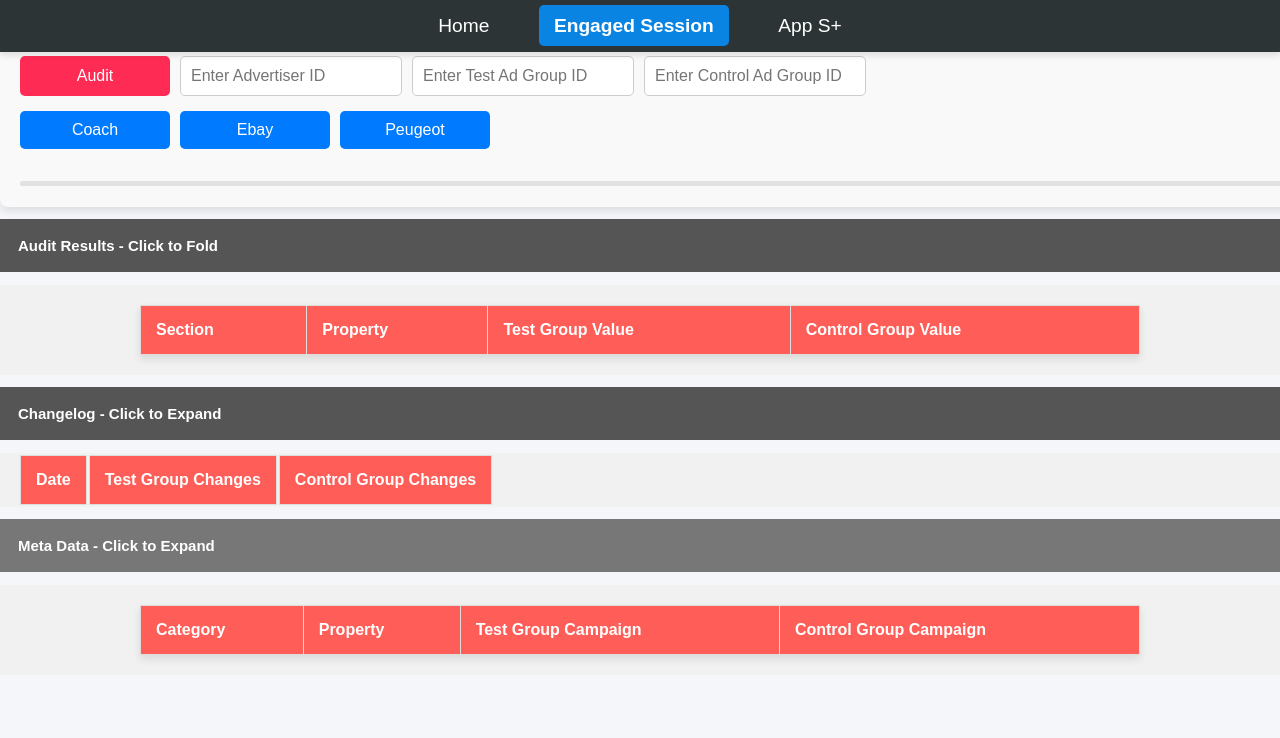
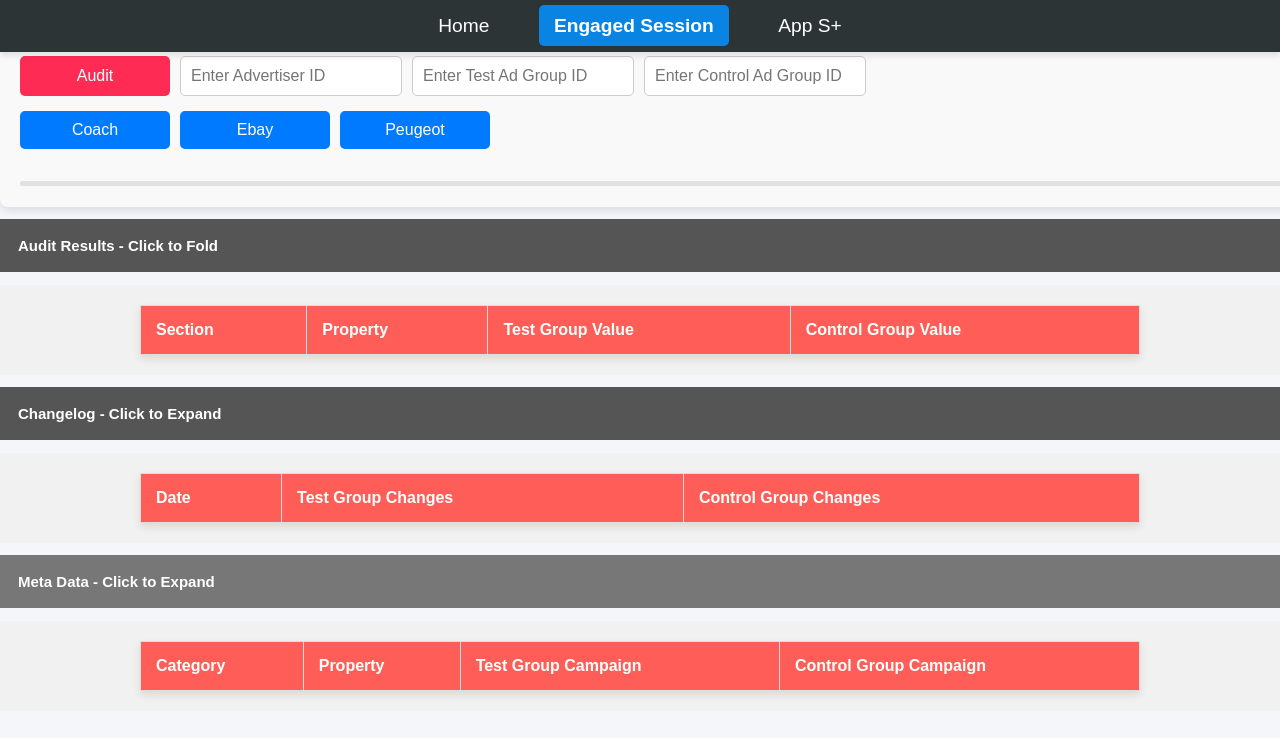
Before and after one commit to yukfang/AuditTool, a website: page engaged-session.html in a window 1280 px wide. Shown: the top 738 px of the page. Drawn offline with Linux system fonts and the light colour scheme; files that its build step writes are made by us from their sources.

Commit message:
update audit onclick

```diff
--- a/assets/css/style.css
+++ b/assets/css/style.css
@@ -178,7 +178,7 @@ input[type="number"]::-webkit-inner-spin-button {
 }
 
 /* Comparison Table and Audit Table Styles */
-.comparison-table, .audit-table {
+.comparison-table, .audit-table, .changelog-table  {
   width: 100%;
   max-width: 1000px;
   margin: 20px auto;
--- a/engaged-session.html
+++ b/engaged-session.html
@@ -199,6 +199,8 @@
   async function audit() {
     document.getElementById('tableBody').innerHTML = ''; // Clear Meta Data table
     document.getElementById('auditBody').innerHTML = ''; // Clear Audit Results table
+    document.getElementById('changelogBody').innerHTML = ''; // Clear ChangeLog Results table
+
 
     const advertiserId = document.getElementById('advertiserId').value;
     const testAdGroupId = document.getElementById('testAdGroupId').value;
```
